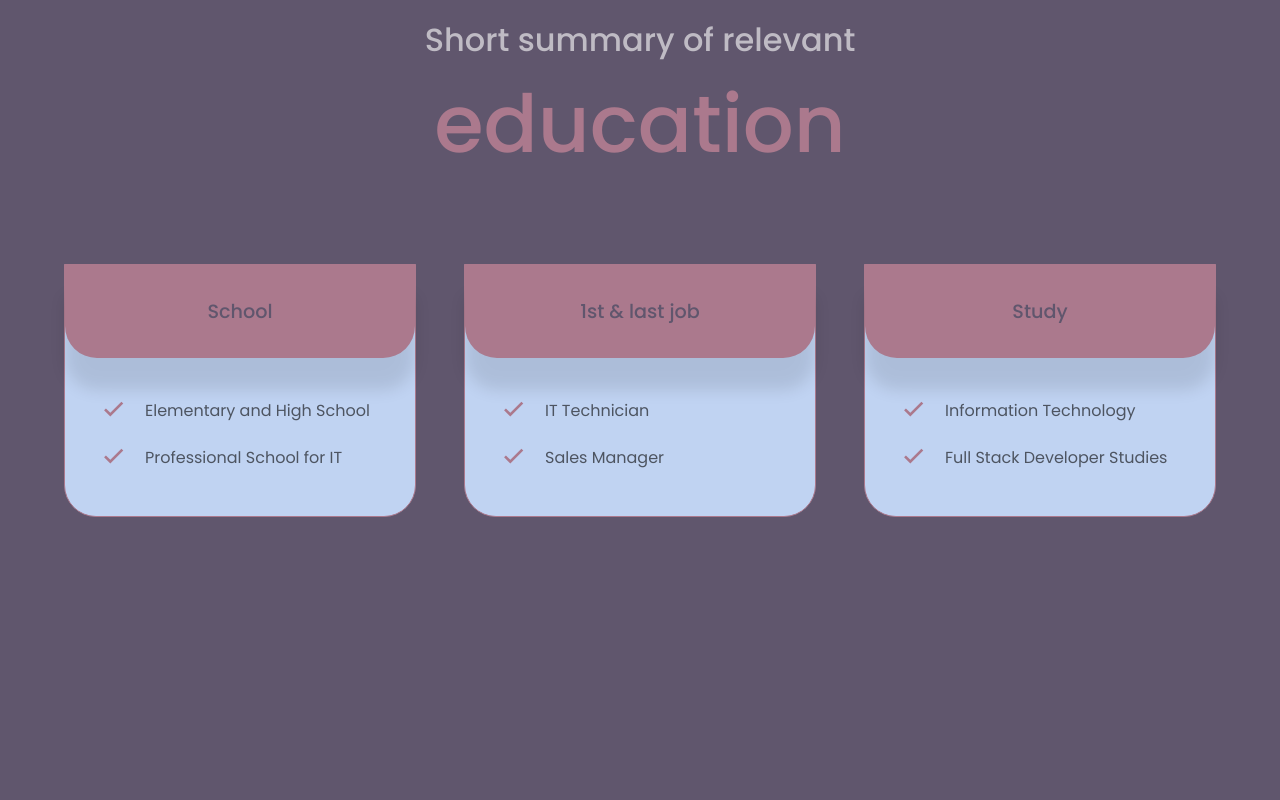
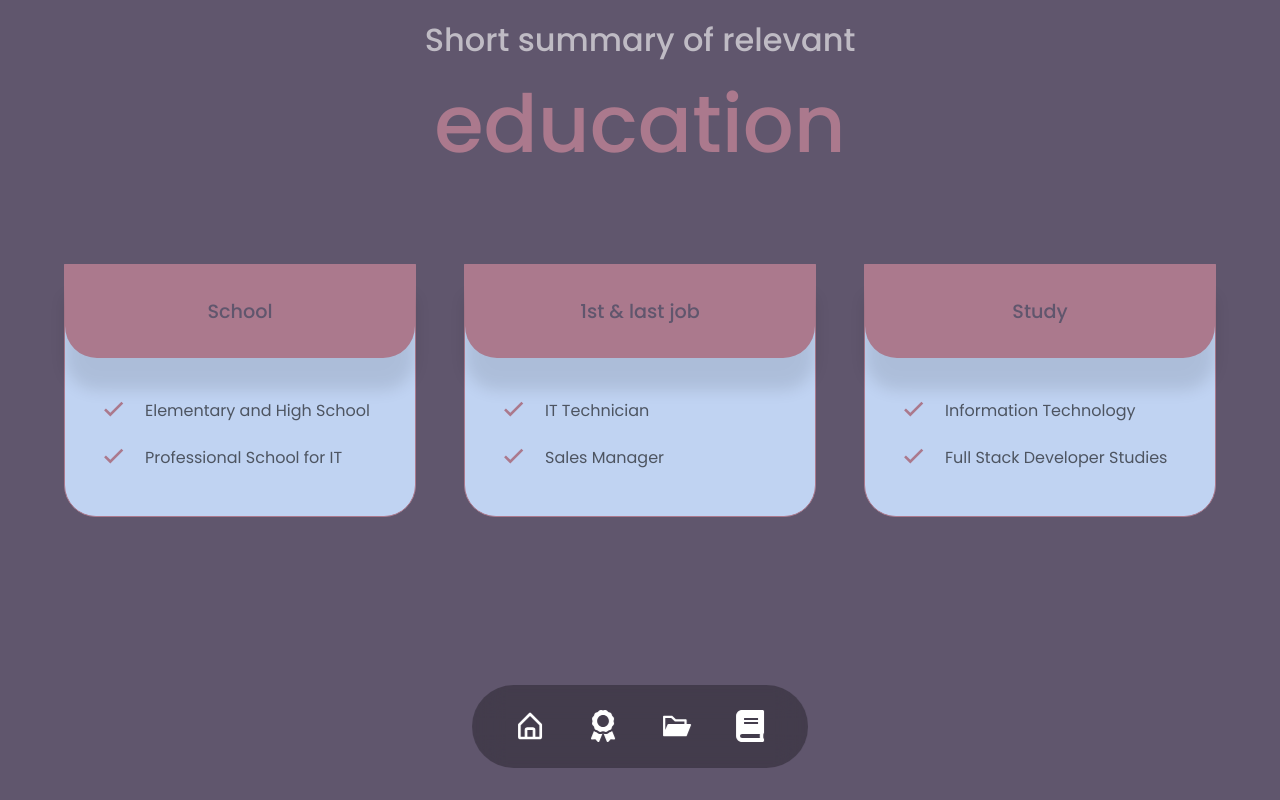
Before and after one commit to DeeKay81/About-Me-frontend, a React (Create React App) app: page /edu in a window 1280 px wide. Built offline with nearby package versions, Linux system fonts and the light colour scheme.

Commit message:
added shortnav

```diff
--- /dev/null
+++ b/src/components/pageSubdivisions/nav/ShortNav.css
@@ -0,0 +1,32 @@
+nav {
+    background: rgba(0, 0, 0, 0.3);
+    width: max-content;
+    display: block;
+    padding: 0.7rem 1.7rem;
+    z-index: 2;
+    position: fixed;
+    left: 50%;
+    transform: translateX(-50%);
+    bottom: 2rem;
+    display: flex;
+    gap: 0.8rem;
+    border-radius: 3rem;
+    backdrop-filter: blur(15px);
+}
+
+nav a {
+    background: transparent;
+    padding: 0.9rem;
+    border-radius: 50%;
+    display: flex;
+    color: var(--color-light);
+}
+
+nav a:hover {
+    background: rgba(0, 0, 0, 0.3);
+}
+
+nav a.active {
+    background: var(--color-primary);
+    color: var(--color-backgrnd);
+}
--- /dev/null
+++ b/src/components/pageSubdivisions/nav/ShortNav.jsx
@@ -0,0 +1,47 @@
+import React from 'react';
+
+import './ShortNav.css';
+
+import { BiHomeAlt } from 'react-icons/bi';
+import { CgProfile } from 'react-icons/cg';
+import { FaAward, FaBook } from 'react-icons/fa';
+import { AiFillFolderOpen } from 'react-icons/ai';
+import { AiFillMessage } from 'react-icons/ai';
+import { BsFileEarmarkText } from 'react-icons/bs';
+import { useState } from 'react';
+
+
+export const ShortNav = () => {
+
+  const [activeNav, setActiveNav] = useState('#');
+
+  return (
+    <nav>
+
+      <a href='/'
+        onClick={() => setActiveNav('/')}
+        className={activeNav === '/' ? 'active' : ''}>
+          <BiHomeAlt />
+      </a>
+
+      <a href='/experience'
+        onClick={() => setActiveNav('/experience')}
+        className={activeNav === '/experience' ? 'active' : ''}>
+        <FaAward />
+      </a>
+
+      <a href='/project'
+        onClick={() => setActiveNav('/project')}
+        className={activeNav === '/project' ? 'active' : ''}>
+        <AiFillFolderOpen />
+      </a>
+
+      <a href='/edu'
+        onClick={() => setActiveNav('/edu')}
+        className={activeNav === '/edu' ? 'active' : ''}>
+        <FaBook />
+      </a>
+
+    </nav>
+  )
+}
--- a/src/pages/Edu.jsx
+++ b/src/pages/Edu.jsx
@@ -1,5 +1,6 @@
 import React, { Component } from 'react';
 
+import { ShortNav } from '../components/pageSubdivisions/nav/ShortNav.jsx';
 import { Education } from '../components/education/Education';
 
 
@@ -7,6 +8,7 @@ export default class Edu extends Component {
     render() {
         return (
             <>
+                <ShortNav />
                 <Education />
             </>
         );
--- a/src/pages/Experience.jsx
+++ b/src/pages/Experience.jsx
@@ -1,5 +1,6 @@
 import React, { Component } from 'react';
 
+import { ShortNav } from '../components/pageSubdivisions/nav/ShortNav.jsx';
 import { Experiences } from '../components/experiences/Experiences.jsx';
 
 
@@ -7,6 +8,7 @@ export default class Experience extends Component {
   render() {
     return (
       <>
+        <ShortNav />
         <Experiences />
       </>
       );
--- a/src/pages/Project.jsx
+++ b/src/pages/Project.jsx
@@ -1,5 +1,6 @@
 import React, { Component } from 'react';
 
+import { ShortNav } from '../components/pageSubdivisions/nav/ShortNav.jsx';
 import { Projects } from '../components/projects/Projects.jsx';
 
 
@@ -7,6 +8,7 @@ export default class Project extends Component {
     render() {
         return (
             <>
+                <ShortNav />
                 <Projects />
             </>
         );
```
